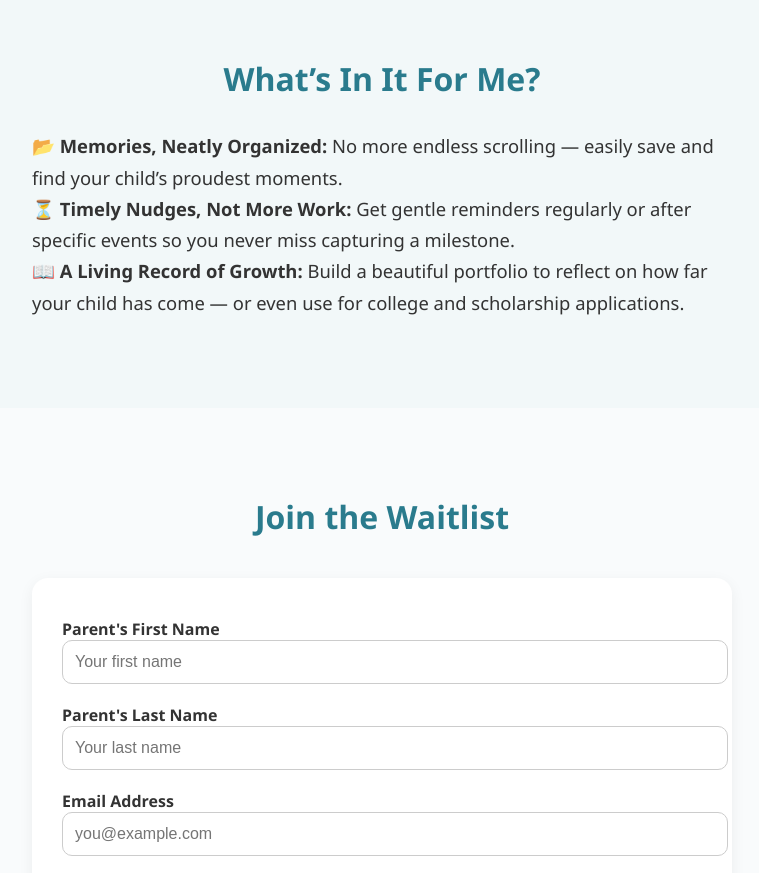
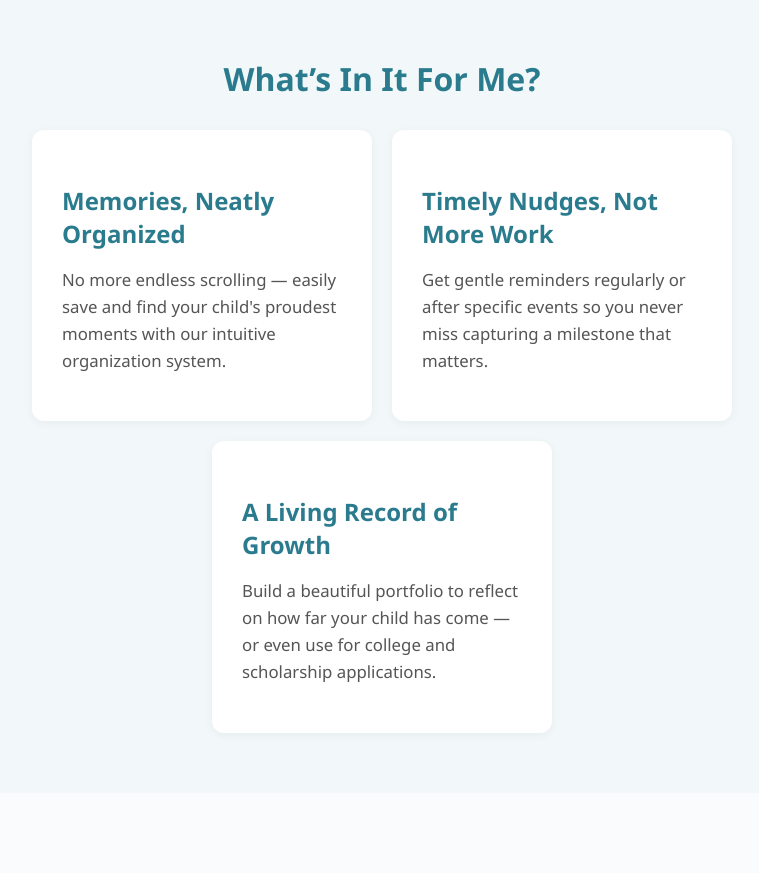
Before and after one commit to arjunnair1982/GrowthStory1, a plain HTML site: page index.html in a window 1280 px wide. Shown: the part 1669-2542 px from the top of the page, without its empty margins (258-1017 px from the left). Drawn offline with Linux system fonts and the light colour scheme.

Commit message:
Update index.html

```diff
--- a/index.html
+++ b/index.html
@@ -147,6 +147,35 @@
       background-color: #f2f2f2;
       margin-top: 40px;
     }
+    /* Styles for the "What's In It For Me" sections */
+    .benefit-grid {
+      display: flex;
+      flex-wrap: wrap; /* Allow items to wrap to the next line */
+      gap: 20px; /* Space between items */
+      justify-content: center; /* Center items horizontally */
+      margin-top: 30px;
+    }
+    .benefit-item {
+      background-color: #ffffff;
+      border-radius: 12px;
+      padding: 30px;
+      box-shadow: 0 2px 10px rgba(0, 0, 0, 0.05);
+      text-align: left;
+      flex: 1 1 calc(33.333% - 40px); /* Distribute space for 3 items, considering gap */
+      min-width: 280px; /* Minimum width before wrapping */
+      max-width: calc(33.333% - 40px); /* Maximum width for 3 items */
+    }
+    .benefit-item h3 {
+      font-size: 1.5em;
+      color: #2a7b8d; /* Turquoise */
+      margin-bottom: 10px;
+    }
+    .benefit-item p {
+      font-size: 1.05em;
+      line-height: 1.6;
+      color: #555;
+    }
+
     /* Responsive adjustments */
     @media (max-width: 768px) {
       .hero-section {
@@ -174,6 +203,11 @@
       p, li {
         font-size: 1em;
       }
+      .benefit-item {
+        padding: 20px;
+        flex: 1 1 calc(50% - 20px); /* 2 items per row on tablets */
+        max-width: calc(50% - 20px);
+      }
     }
     @media (max-width: 480px) {
       .hero-section {
@@ -191,6 +225,10 @@
       .cta-button {
         padding: 10px 20px;
         font-size: 1em;
+      }
+      .benefit-item {
+        flex: 1 1 100%; /* 1 item per row on mobile */
+        max-width: 100%;
       }
     }
   </style>
@@ -224,11 +262,20 @@
       <p style="text-align: center;">Whether you’re the quietly ambitious parent, proactively supporting your child’s growth and future opportunities, or the memory keeper, wanting to preserve their childhood story before it slips away — Growth Story helps you stay organized and proud of the journey you're on together.</p>
 
       <h2 style="margin-top: 60px;">What’s In It For Me?</h2>
-      <ul style="list-style: none; padding: 0;">
-        <li>📂 <strong>Memories, Neatly Organized:</strong> No more endless scrolling — easily save and find your child’s proudest moments.</li>
-        <li>⏳ <strong>Timely Nudges, Not More Work:</strong> Get gentle reminders regularly or after specific events so you never miss capturing a milestone.</li>
-        <li>📖 <strong>A Living Record of Growth:</strong> Build a beautiful portfolio to reflect on how far your child has come — or even use for college and scholarship applications.</li>
-      </ul>
+      <div class="benefit-grid">
+        <div class="benefit-item">
+          <h3>Memories, Neatly Organized</h3>
+          <p>No more endless scrolling — easily save and find your child's proudest moments with our intuitive organization system.</p>
+        </div>
+        <div class="benefit-item">
+          <h3>Timely Nudges, Not More Work</h3>
+          <p>Get gentle reminders regularly or after specific events so you never miss capturing a milestone that matters.</p>
+        </div>
+        <div class="benefit-item">
+          <h3>A Living Record of Growth</h3>
+          <p>Build a beautiful portfolio to reflect on how far your child has come — or even use for college and scholarship applications.</p>
+        </div>
+      </div>
     </div>
   </section>
 
```
